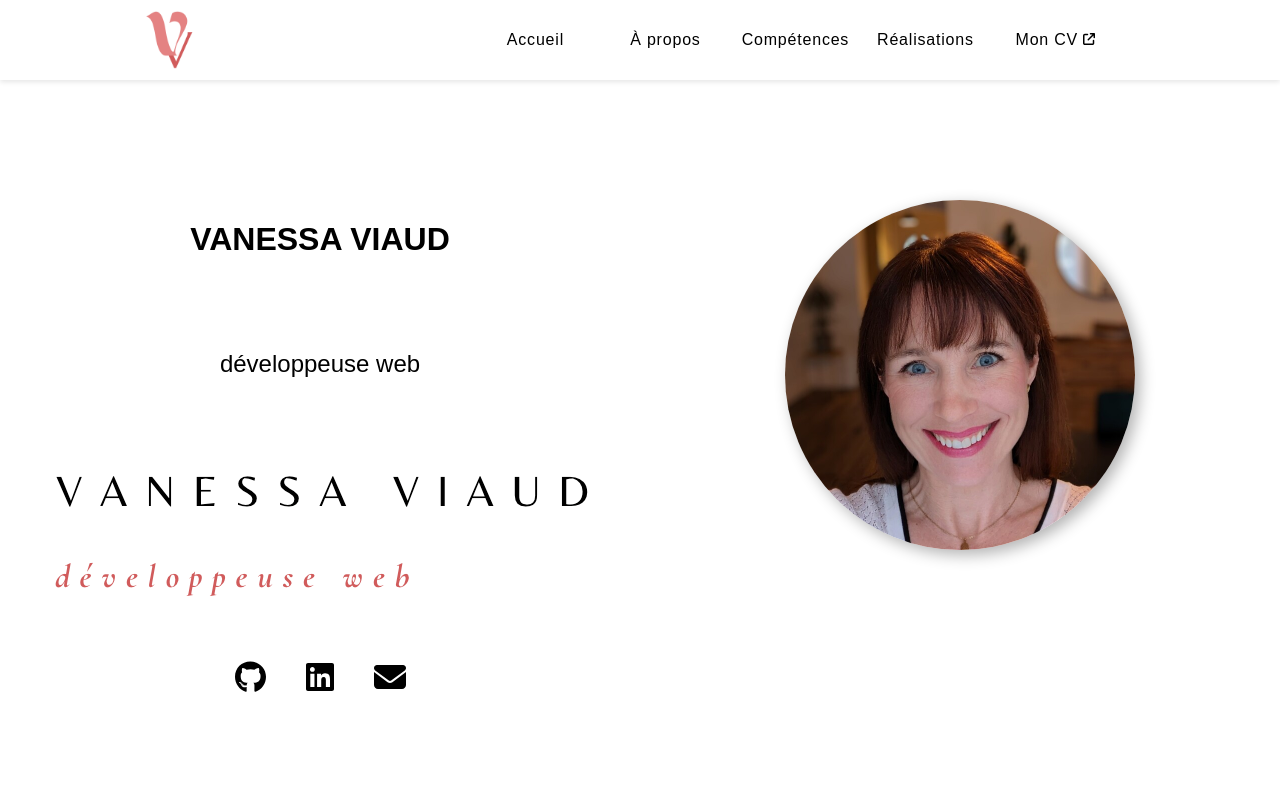
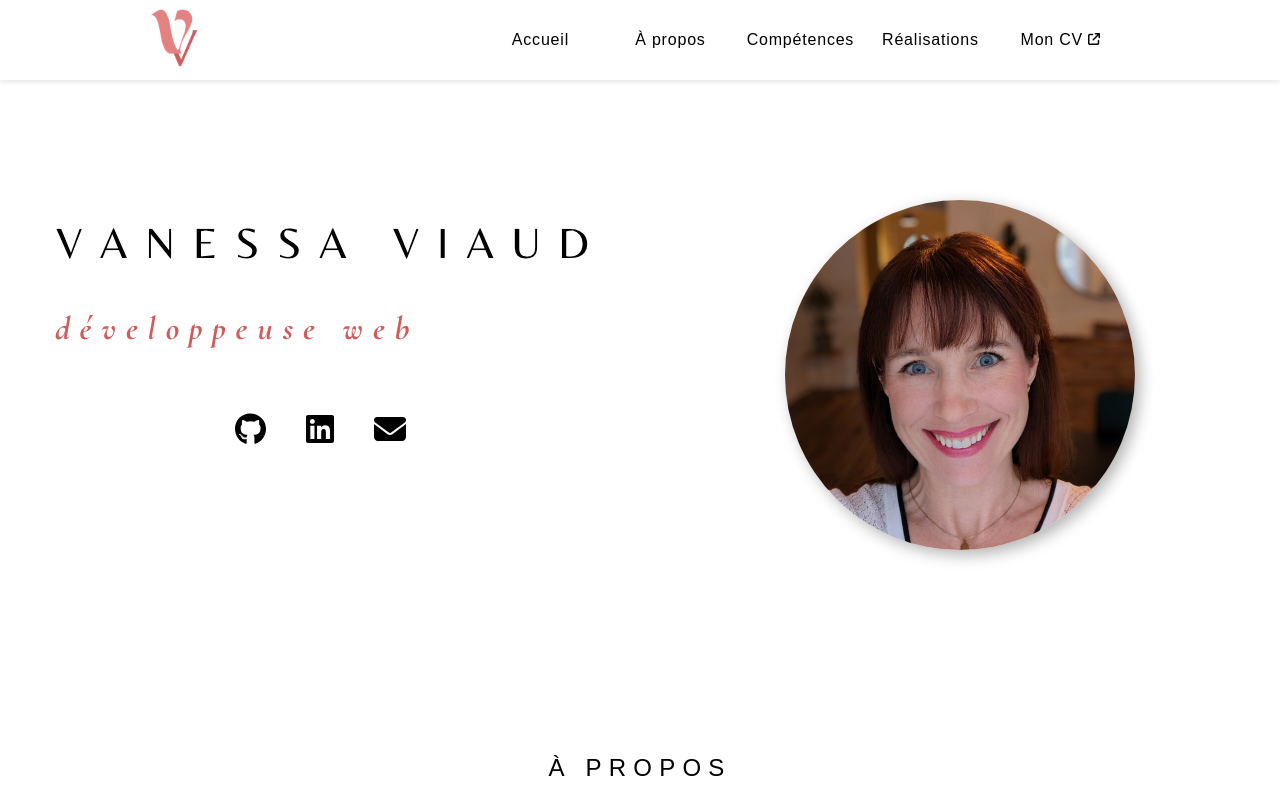
Before and after one commit to VanessaViaud/portfolio, a React (Create React App) app: page /#/ in a window 1280 px wide. Shown: the top 800 px of the page. Built offline with nearby package versions, Linux system fonts and the light colour scheme; a web font is replaced by a local one.

Commit message:
feat/add_link_on_logo

```diff
--- a/src/components/Header.js
+++ b/src/components/Header.js
@@ -48,7 +48,16 @@ function Header() {
 
   return (
     <div className="header">
-      <img className="header__logo" src={icone} alt="Logo Vanessa Viaud" />
+      <NavLink
+        to="/"
+        aria-label="Vers l'accueil"
+        onClick={scrollToTop}
+        className={({ isActive }) =>
+          isActive ? "header__navbar-active" : "header__navbar-inactive"
+        }
+      >
+        <img className="header__logo" src={icone} alt="Logo Vanessa Viaud" />
+      </NavLink>
       <nav>
         <ul className={`header__navbar ${isOpen ? "active" : ""}`}>
           <li>
--- a/src/components/Header.scss
+++ b/src/components/Header.scss
@@ -9,13 +9,7 @@
   overflow-x: hidden;
   height: 80px;
   background-color: $main-background-color;
-  position: fixed;
-  top: 0;
-  left: 0;
-  width: 100%;
-  z-index: 1000;
-  background-color: white;
-  box-shadow: 0 2px 5px rgba(0, 0, 0, 0.1);
+
   &__logo {
     height: 70px;
   }
@@ -92,7 +86,7 @@
       &-active,
       &-inactive {
         font-size: 14px;
-        line-height: 19px;
+        line-height: 22px;
       }
       &.active {
         display: flex;
--- a/src/components/Title.js
+++ b/src/components/Title.js
@@ -9,8 +9,8 @@ function Title() {
   return (
     <div className="presentation">
       <div className="presentation__title">
-        <h1>VANESSA VIAUD</h1>
-        <h2>développeuse web</h2>
+        {/*         <h1>VANESSA VIAUD</h1>
+        <h2>développeuse web</h2> */}
         <img
           className="presentation__title__logo"
           src={logo}
--- a/src/components/Title.scss
+++ b/src/components/Title.scss
@@ -13,6 +13,21 @@
     gap: 50px;
     align-items: center;
     margin: 0px;
+    & h1 {
+      font-size: 42px;
+      font-weight: 100;
+      letter-spacing: 0.3em;
+      margin-bottom: 0px;
+    }
+    & h2 {
+      font-size: 32px;
+      font-style: italic;
+      font-family: $second-font;
+      color: $second-logo-color;
+      font-weight: 600;
+      letter-spacing: 0.3em;
+      margin-top: 0px;
+    }
   }
   &__portrait {
     text-align: center;
@@ -51,6 +66,12 @@
       &__logo {
         max-width: 350px;
       }
+      & h1 {
+        font-size: 32px;
+      }
+      & h2 {
+        font-size: 24px;
+      }
     }
     &__portrait {
       text-align: center;
@@ -82,6 +103,12 @@
       &__logo {
         max-width: 300px;
       }
+      & h1 {
+        font-size: 25px;
+      }
+      & h2 {
+        font-size: 20px;
+      }
     }
     &__portrait {
       display: none;
@@ -98,7 +125,7 @@
     }
     &__icons {
       color: black;
-      height: 20px;
+      height: 30px;
     }
   }
 }
```
